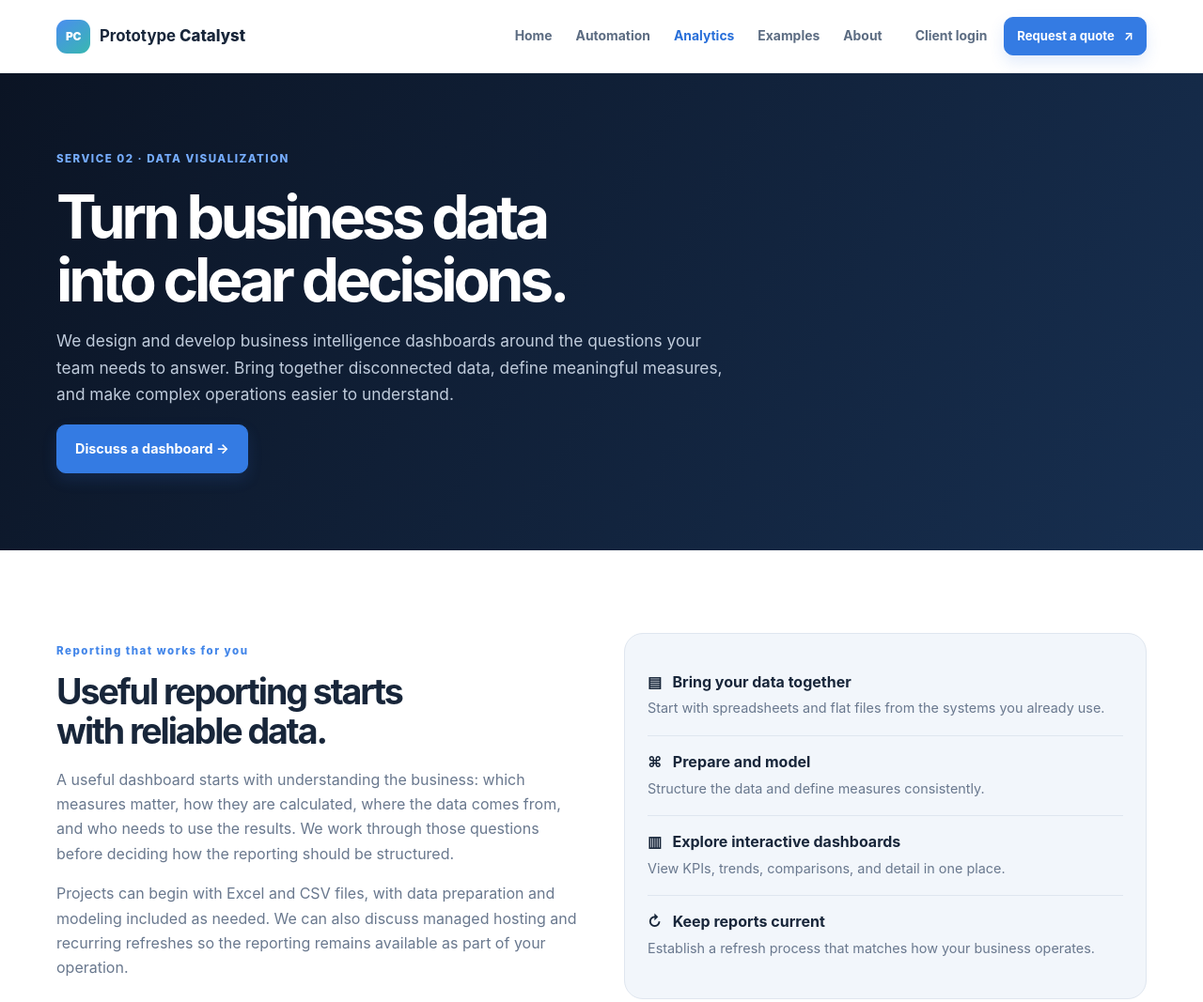
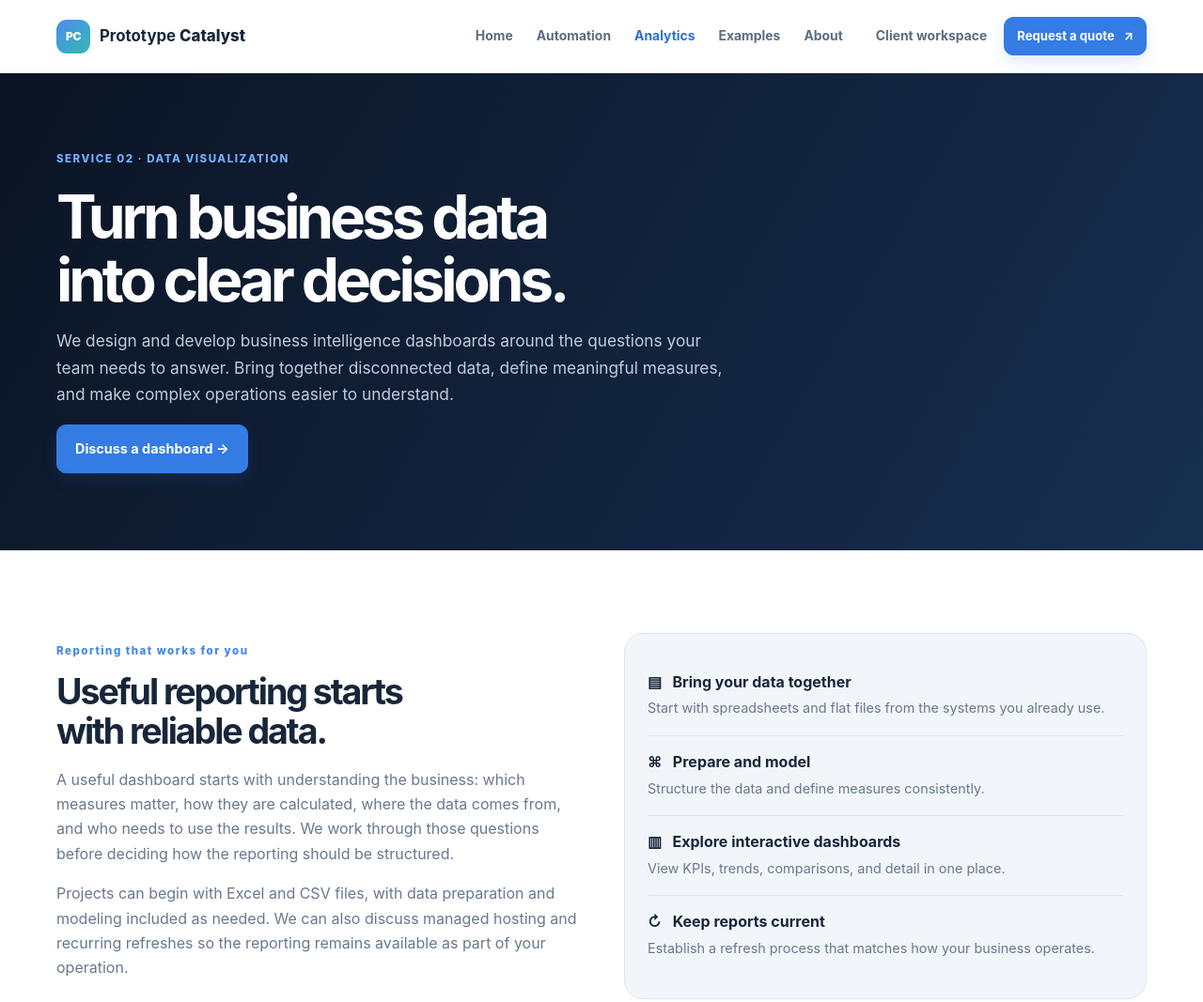
Before and after one commit to feldmal/prototype-catalyst, a plain HTML site: page public/analytics.html in a window 1280 px wide. Shown: the top 1067 px of the page at 94% size. Drawn offline with Linux system fonts and the light colour scheme.

Commit message:
Use client workspace wording across site

```diff
--- a/public/analytics.html
+++ b/public/analytics.html
@@ -14,7 +14,7 @@
       <a class="" href="/examples.html">Examples</a>
       <a class="" href="/about.html">About</a>
     </nav>
-    <div class="navactions"><a class="login" href="/portal.html">Client login</a><a class="btn btn-small" href="/quote.html">Request a quote <span>↗</span></a></div>
+    <div class="navactions"><a class="login" href="/portal.html">Client workspace</a><a class="btn btn-small" href="/quote.html">Request a quote <span>↗</span></a></div>
   </div>
 </header><main>
 <section class="pagehero"><div class="wrap"><span class="eyebrow">SERVICE 02 · DATA VISUALIZATION</span><h1>Turn business data<br>into clear decisions.</h1><p>We design and develop business intelligence dashboards around the questions your team needs to answer. Bring together disconnected data, define meaningful measures, and make complex operations easier to understand.</p><a class="btn" href="/quote.html">Discuss a dashboard →</a></div></section>
@@ -47,7 +47,7 @@
       <p>Practical data automation and analytics for businesses that want to spend less time managing spreadsheets and more time using their information.</p>
     </div>
     <div><h3>Services</h3><a href="/automation.html">Data automation</a><a href="/analytics.html">Data visualization</a><a href="/examples.html">Examples</a></div>
-    <div><h3>Company</h3><a href="/about.html">About</a><a href="/quote.html">Request a quote</a><a href="/portal.html">Client login</a></div>
+    <div><h3>Company</h3><a href="/about.html">About</a><a href="/quote.html">Request a quote</a><a href="/portal.html">Client workspace</a></div>
   </div>
   <div class="wrap footbottom"><span>© 2026 Prototype Catalyst · Working business name</span><span>Built around your data. Designed for your workflow.</span></div>
 </footer><script src="/assets/site.js" defer></script></body></html>
```
